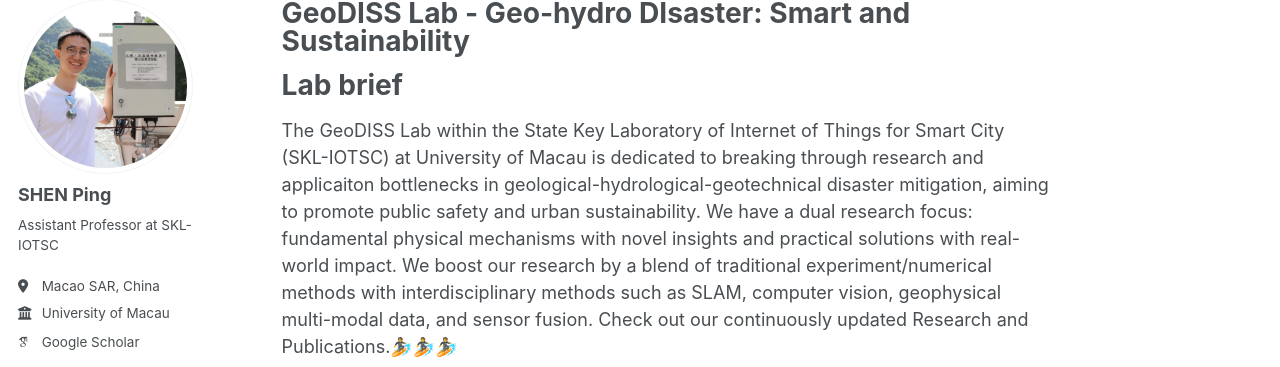
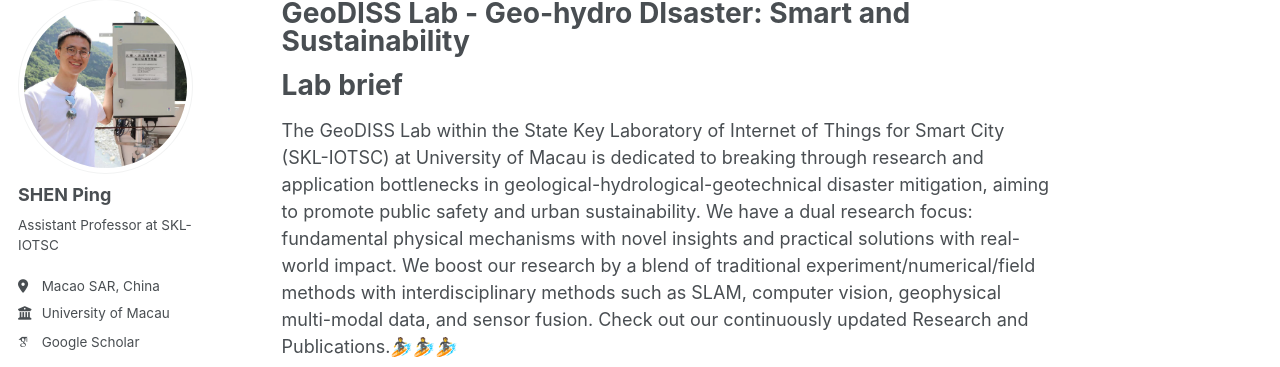
Before and after one commit to Ping-UM/Ping-UM.github.io, a Jekyll site: the page built from _pages/about.md, in a window 1280 px wide and 900 px high. Shown: the part 107-474 px from the top of the window. Built offline with Jekyll 4.4.1, drawn with Linux system fonts in a browser that asks for light colours; some web fonts are replaced.

Commit message:
Update about.md

```diff
--- a/_pages/about.md
+++ b/_pages/about.md
@@ -9,11 +9,11 @@ redirect_from:
 
 Lab brief
 ======
-The GeoDISS Lab within the State Key Laboratory of Internet of Things for Smart City (SKL-IOTSC) at University of Macau is dedicated to breaking through research and applicaiton bottlenecks in geological-hydrological-geotechnical disaster mitigation, aiming to promote public safety and urban sustainability. We have a dual research focus: fundamental physical mechanisms with novel insights and practical solutions with real-world impact. We boost our research by a blend of traditional experiment/numerical methods with interdisciplinary methods such as SLAM, computer vision, geophysical multi-modal data, and sensor fusion. Check out our continuously updated Research and Publications.🏄🏄🏄
+The GeoDISS Lab within the State Key Laboratory of Internet of Things for Smart City (SKL-IOTSC) at University of Macau is dedicated to breaking through research and application bottlenecks in geological-hydrological-geotechnical disaster mitigation, aiming to promote public safety and urban sustainability. We have a dual research focus: fundamental physical mechanisms with novel insights and practical solutions with real-world impact. We boost our research by a blend of traditional experiment/numerical/field methods with interdisciplinary methods such as SLAM, computer vision, geophysical multi-modal data, and sensor fusion. Check out our continuously updated Research and Publications.🏄🏄🏄
 
 Welcome to join
 =====
-Welcome to join us if you're interested in these areas and solving real-world problems. We are always looking for PhD applicants with strong interest, passion, and motivation in disaster mitigation and urban sustainability. Admission to UM PhD program has recently been highly competitive, so we tend to prioritize candidates with research & operational ability, especially those who have intense practical product experiences or papers published at major engineering geology/hydrology/geotechnical/machine learning/computer vision journals or conferences.  Considering we need to develop new monitoring-warning systems and process multi-modal data, proficiency in general programming is a big plus. To apply, please kindly send your resume to me (pingshen@um.edu.mo), optionally but encouragedly with brief research proposal and past work demo. Each accepted applicant will be fully funded for four years.
+Welcome to join us if you're interested in these areas and solving real-world problems. We are always looking for PhD applicants with strong interest, passion, and motivation in disaster mitigation and urban sustainability. Admission to UM PhD program has recently been highly competitive, so we tend to prioritize candidates with research & operational ability, especially those who have intense practical product experiences or papers published at major engineering geology/hydrology/geotechnical/machine learning/computer vision journals or conferences. Considering we need to develop new monitoring-warning systems and process multi-modal data, proficiency in general programming is a big plus. To apply, please kindly send your resume to me (pingshen@um.edu.mo), optionally but encouragedly with brief research proposal and past work demo. Each accepted applicant will be fully funded for four years.
 
 About me
 ======
```
